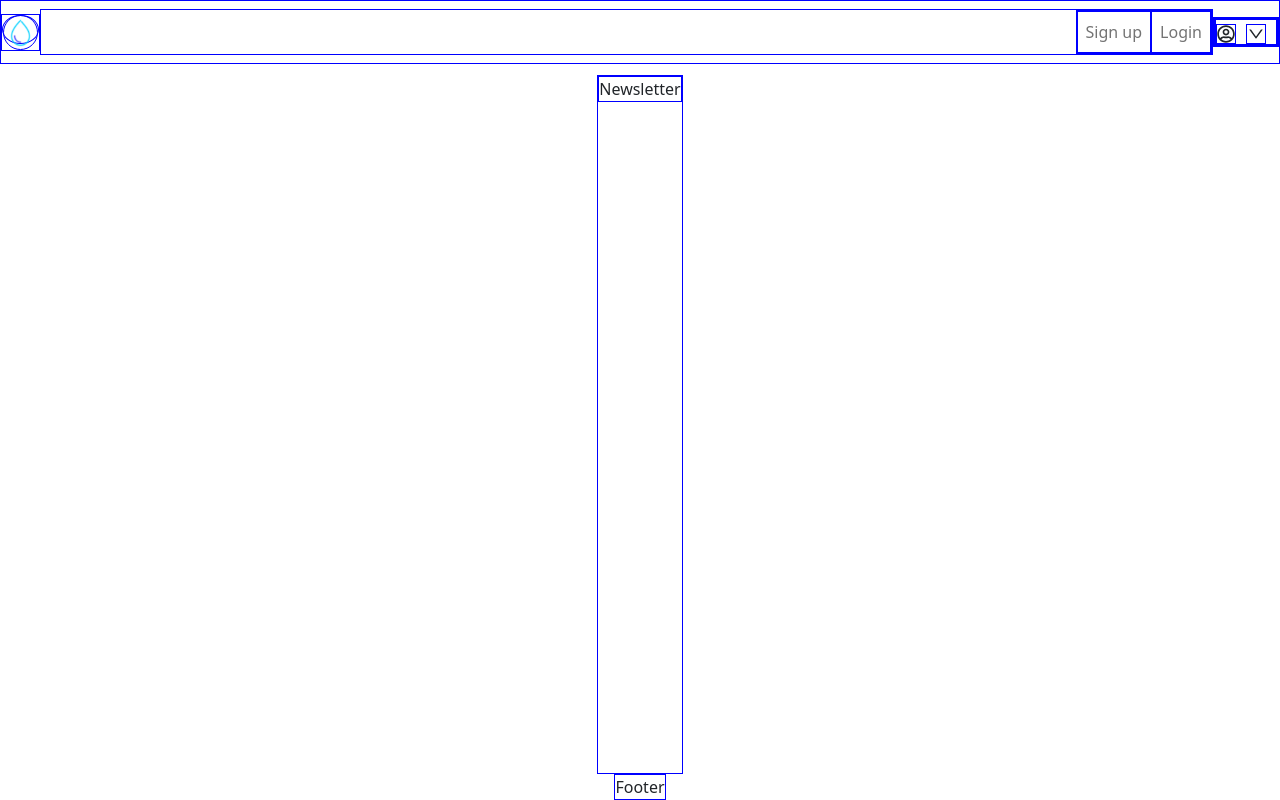
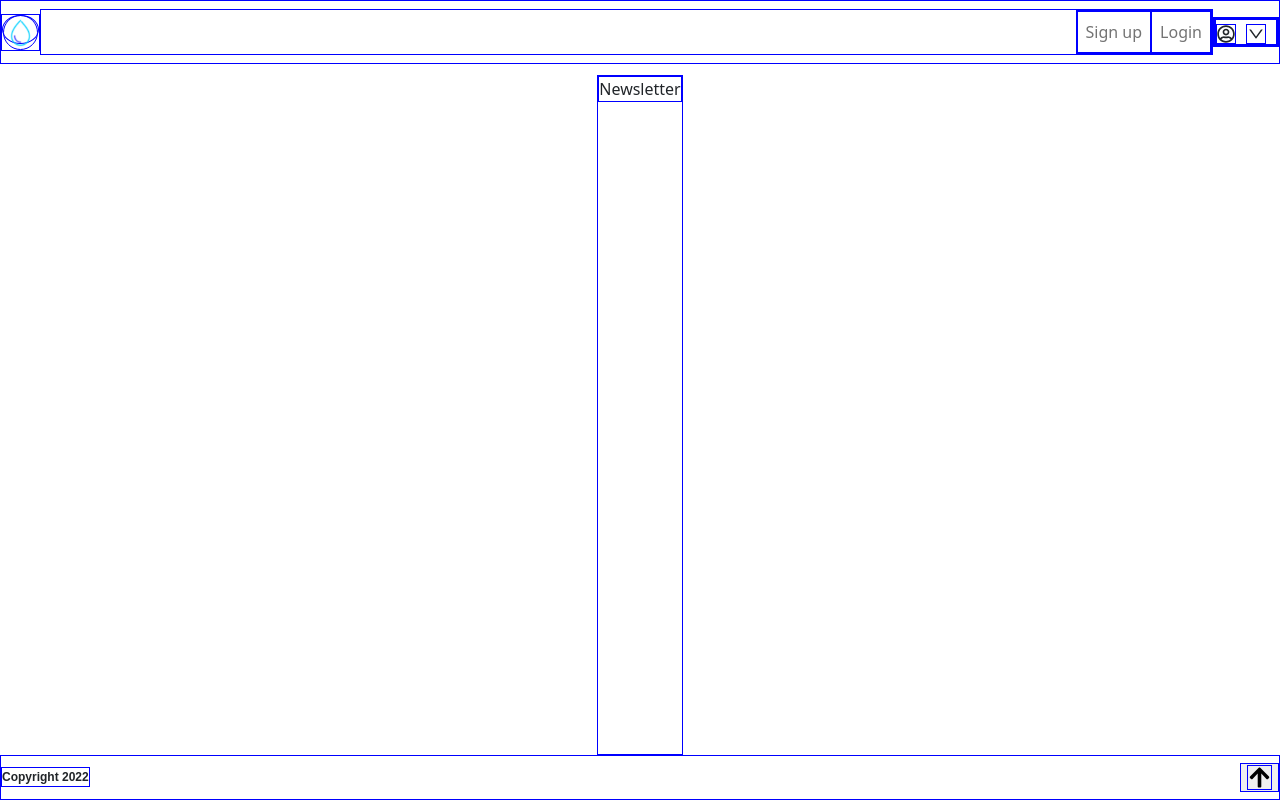
Before and after one commit to Brandon-Alvarez-03/Daily-Drip, a React (Create React App) app in the folder client/: page /newsletter in a window 1280 px wide. Built offline with nearby package versions, Linux system fonts and the light colour scheme.

Commit message:
footer and scroll to top set

```diff
--- a/client/src/App.js
+++ b/client/src/App.js
@@ -1,14 +1,25 @@
+import {useRef} from "react";
 import NavBar from "./components/Nav/Nav.jsx";
-import Main from "./screens/Main.jsx"
-import Footer from "./components/Footer/Footer.jsx"
+import Main from "./screens/Main.jsx";
+import Footer from "./components/Footer/Footer.jsx";
 import "./App.css";
 
 function App() {
+  const scrollableRef = useRef(null);
+  const navRef = useRef(null);
+  const handleScrollToTop = () => {
+    navRef.current.scrollIntoView({
+      behavior: "smooth",
+      block: "start",
+      container: scrollableRef.current,
+    });
+  };
+
   return (
-    <div className="App">
-      <NavBar />
+    <div className="App" ref={scrollableRef}>
+      <NavBar ref={navRef} />
       <Main />
-      <Footer/>
+      <Footer handleScrollToTop={handleScrollToTop} />
     </div>
   );
 }
--- a/client/src/components/Footer/Footer.css
+++ b/client/src/components/Footer/Footer.css
@@ -0,0 +1,19 @@
+.footer {
+  width: 100%;
+  height: 45px;
+  display: flex;
+  flex-direction: row;
+  align-items: center;
+  justify-content: space-between;
+  font-family: Arial, Helvetica, sans-serif;
+}
+
+.scroll-to-top-arrow {
+  cursor: pointer;
+}
+
+.copyright {
+  font-size: 12px;
+  font-weight: 700;
+  margin-top: 15px;
+}
--- a/client/src/components/Footer/Footer.jsx
+++ b/client/src/components/Footer/Footer.jsx
@@ -1,7 +1,15 @@
-import React from "react";
+import {FaArrowUp} from "react-icons/fa";
+import "./Footer.css";
 
-function Footer() {
-  return <div>Footer</div>;
+function Footer({handleScrollToTop}) {
+  return (
+    <div className="footer">
+      <p className="copyright">Copyright {new Date().getFullYear()}</p>
+      <button className="return-to-top-arrow" onClick={handleScrollToTop}>
+        <FaArrowUp size={25} />
+      </button>
+    </div>
+  );
 }
 
 export default Footer;
--- a/client/src/components/Nav/Nav.jsx
+++ b/client/src/components/Nav/Nav.jsx
@@ -1,4 +1,4 @@
-import React from "react";
+import {useRef} from "react";
 import {Link} from "react-router-dom";
 import {AiOutlineDown} from "react-icons/ai";
 import {FaRegUserCircle} from "react-icons/fa";
```
